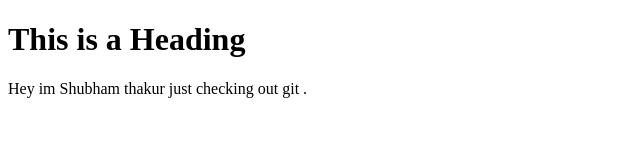
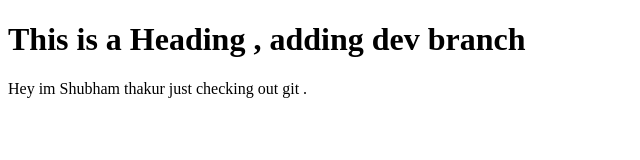
Before and after one commit to ShubhamThakurCloud/git-ops, a plain HTML site: page index.html in a window 1280 px wide. Shown: the whole page, without its empty margins (0-640 px from the left). Drawn offline with Linux system fonts and the light colour scheme.

Commit message:
adding dev branch v3

```diff
--- a/index.html
+++ b/index.html
@@ -5,7 +5,7 @@
 </head>
 <body>
 
-<h1>This is a Heading</h1>
+	<h1>This is a Heading ,  adding dev branch </h1>
 <p>Hey im Shubham thakur just checking out git .</p>
 
 </body>
```
